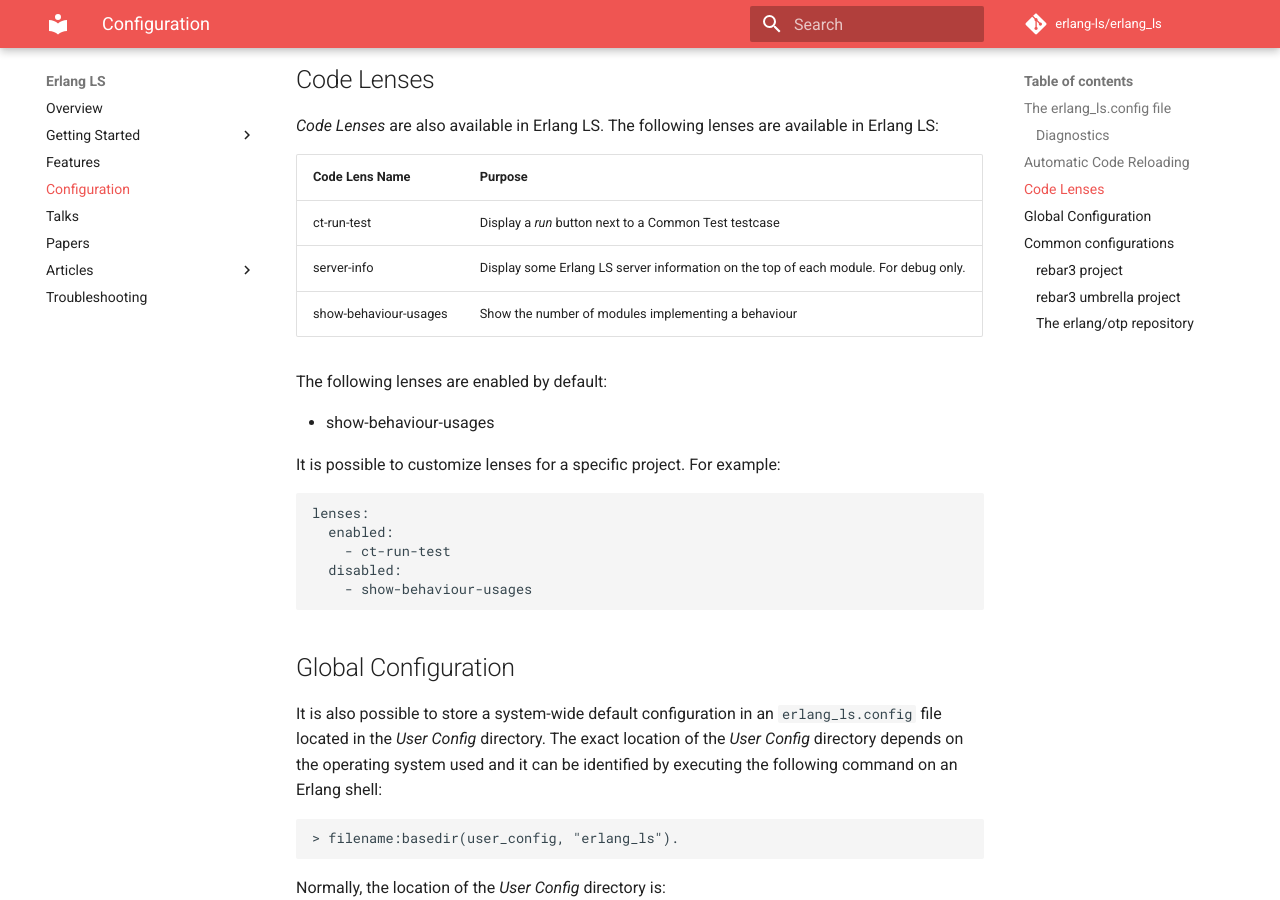
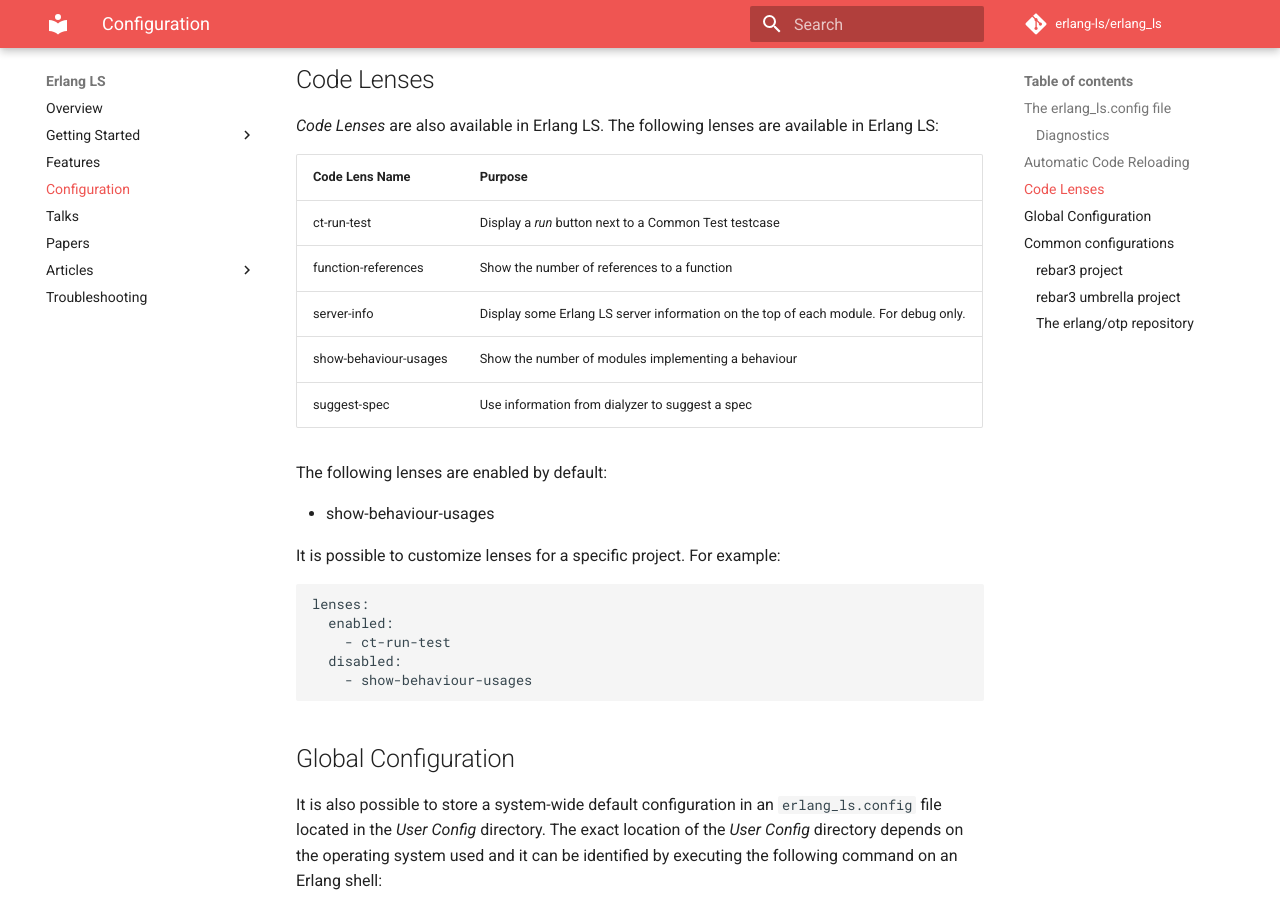
Before and after one commit to erlang-ls/erlang-ls.github.io, an MkDocs documentation site: the page built from docs/configuration.md, in a window 1280 px wide and 900 px high, scrolled down 2750 px. Built offline with MkDocs 1.6.1 and Material for MkDocs 9.7.7, drawn with Linux system fonts in a browser that asks for light colours; comment, search, counter and statistics services are not loaded.

Commit message:
[Docs] Configuration - Add missing code lens config info

```diff
--- a/docs/configuration.md
+++ b/docs/configuration.md
@@ -98,8 +98,10 @@
 | Code Lens Name        | Purpose                                                                              |
 |-----------------------|--------------------------------------------------------------------------------------|
 | ct-run-test           | Display a _run_ button next to a Common Test testcase                                |
+| function-references   | Show the number of references to a function                                          |
 | server-info           | Display some Erlang LS server information on the top of each module. For debug only. |
 | show-behaviour-usages | Show the number of modules implementing a behaviour                                  |
+| suggest-spec          | Use information from dialyzer to suggest a spec                                      |
 
 The following lenses are enabled by default:
 
```
